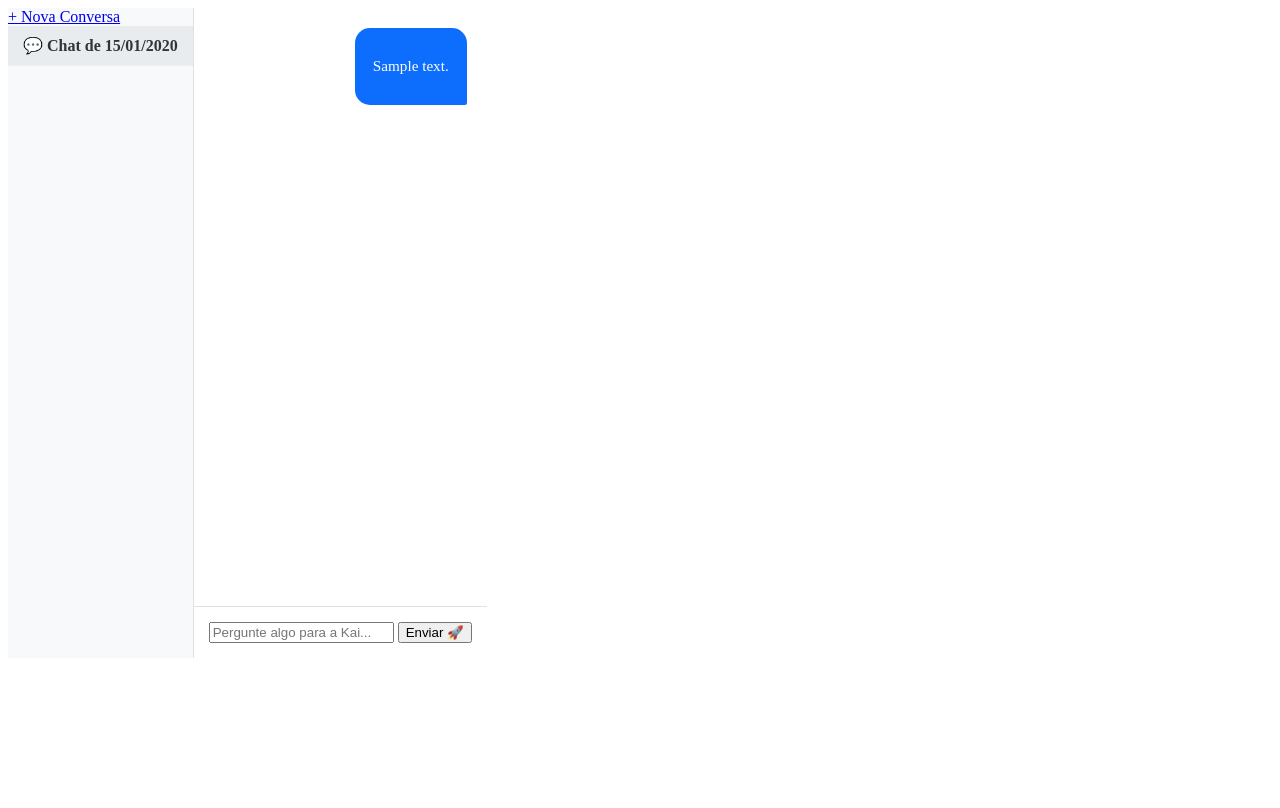
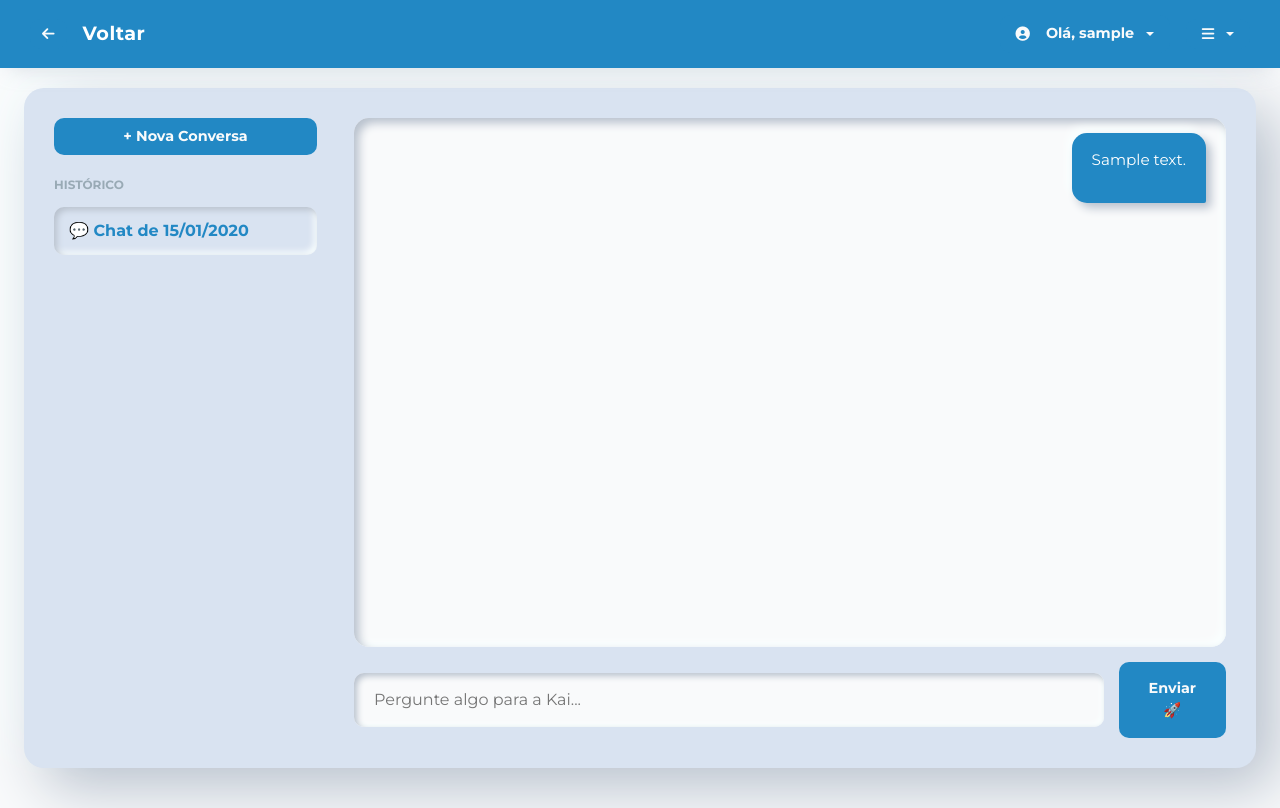
Before and after one commit to EliveltonX2/MundoKaizo, a Django app: page /kai/ in a window 1280 px wide. Before the commit the page ends 658 px from the top, so only its background shows below. Run offline with Django 5.2, Linux system fonts and the light colour scheme; a user stored in the database is signed in; tables that the repository leaves empty hold one stand-in row (values such as "Sample post"); some libraries are stand-ins or nearby versions.

Commit message:
Melhorias kai

```diff
--- /dev/null
+++ b/core/static/core/css/chat.css
@@ -0,0 +1,96 @@
+/* core/static/core/css/chat.css */
+
+.chat-wrapper {
+    /* Calcula a altura da tela menos a navbar (aprox 100px) e o padding */
+    height: calc(100vh - 120px);
+    min-height: 500px;
+    display: flex;
+    gap: 20px;
+}
+
+.sidebar-chats {
+    width: 280px;
+    display: flex;
+    flex-direction: column;
+    border-right: 2px solid #d9e3f1;
+    padding-right: 15px;
+    overflow-y: auto;
+}
+
+.sessao-item {
+    display: block;
+    padding: 12px 15px;
+    color: #5e6e82;
+    text-decoration: none;
+    border-radius: 10px;
+    margin-bottom: 8px;
+    transition: all 0.2s;
+    font-weight: 500;
+}
+
+.sessao-item:hover {
+    background-color: #d9e3f1;
+    color: #2288c4;
+}
+
+.sessao-item.active {
+    background-color: #d9e3f1;
+    color: #2288c4;
+    font-weight: bold;
+    box-shadow: inset 3px 3px 6px #b8c1cd, inset -3px -3px 6px #faffff;
+}
+
+.chat-area {
+    flex-grow: 1;
+    display: flex;
+    flex-direction: column;
+    height: 100%;
+}
+
+.mensagens-box {
+    flex-grow: 1;
+    overflow-y: auto;
+    padding: 15px 20px;
+    display: flex;
+    flex-direction: column;
+    gap: 20px;
+    background-color: #f9fafb;
+    border-radius: 15px;
+    box-shadow: inset 5px 5px 10px #b8c1cd, inset -5px -5px 10px #faffff;
+    margin-bottom: 15px;
+}
+
+.balao {
+    max-width: 85%;
+    padding: 15px 20px;
+    border-radius: 15px;
+    line-height: 1.6;
+    font-size: 0.95rem;
+}
+
+.balao-usuario {
+    align-self: flex-end;
+    background-color: #2288c4;
+    color: #fff;
+    border-bottom-right-radius: 2px;
+    box-shadow: 5px 5px 10px #b8c1cd, -5px -5px 10px #faffff;
+}
+
+.balao-ia {
+    align-self: flex-start;
+    background-color: #ebebeb;
+    color: #5e6e82;
+    border-bottom-left-radius: 2px;
+    box-shadow: 5px 5px 10px #b8c1cd, -5px -5px 10px #faffff;
+}
+
+.input-area {
+    display: flex;
+    gap: 15px;
+    align-items: center;
+}
+
+/* Responsividade: Oculta a barra lateral em telas pequenas */
+@media (max-width: 768px) {
+    .sidebar-chats { display: none; }
+}
--- /dev/null
+++ b/core/static/core/js/chat.js
@@ -0,0 +1,74 @@
+// core/static/core/js/chat.js
+
+function handleEnter(event) {
+    if (event.key === "Enter") enviarMensagem();
+}
+
+function rolarParaBaixo() {
+    const caixa = document.getElementById('caixa-chat');
+    if (caixa) {
+        caixa.scrollTop = caixa.scrollHeight;
+    }
+}
+
+async function enviarMensagem() {
+    const input = document.getElementById('mensagem-input');
+    const caixaChat = document.getElementById('caixa-chat');
+    const boasVindas = document.getElementById('msg-boas-vindas');
+    const texto = input.value;
+
+    if (!texto) return;
+
+    // Remove mensagem de boas-vindas se existir
+    if (boasVindas) boasVindas.remove();
+
+    // Adiciona o balão do usuário na tela
+    caixaChat.innerHTML += `
+        <div class="balao balao-usuario">
+            ${texto}
+        </div>`;
+
+    input.value = '';
+    rolarParaBaixo();
+
+    try {
+        // Usa a urlKaiChat e o csrfToken definidos no HTML
+        const response = await fetch(urlKaiChat, {
+            method: 'POST',
+            headers: {
+                'Content-Type': 'application/json',
+                'X-CSRFToken': csrfToken
+            },
+            body: JSON.stringify({
+                mensagem: texto,
+                sessao_id: sessaoAtualId
+            })
+        });
+
+        const data = await response.json();
+
+        if (data.status === 'sucesso') {
+            // Atualiza o ID da sessão na URL
+            if (!sessaoAtualId && data.sessao_id) {
+                sessaoAtualId = data.sessao_id;
+                window.history.replaceState({}, '', `?sessao=${sessaoAtualId}`);
+            }
+
+            caixaChat.innerHTML += `
+                <div class="balao balao-ia">
+                    <b style="color: #2288c4;">🤖 Kai:</b><br>
+                    ${data.resposta}
+                </div>`;
+        } else {
+            caixaChat.innerHTML += `<div class="balao balao-ia text-danger"><b>Erro:</b> ${data.mensagem}</div>`;
+        }
+    } catch (error) {
+        console.error('Erro:', error);
+        caixaChat.innerHTML += `<div class="balao balao-ia text-danger">Falha ao conectar com o servidor.</div>`;
+    }
+
+    rolarParaBaixo();
+}
+
+// Rola para o final da tela quando a página carregar
+window.onload = rolarParaBaixo;
--- a/core/views.py
+++ b/core/views.py
@@ -203,8 +203,7 @@ def resetar_senha(request, user_id):
     return redirect('painel_gestao')
 
 
-# core/views.py
-from .models import VideoAula # Não esqueça de importar
+
 
 @login_required
 def lista_aulas_view(request, livro_id):
@@ -451,6 +450,7 @@ def criar_turma_view(request):
 def chat_view(request):
     # Pega o ID da sessão da URL (para quando o usuário clica no menu lateral)
     sessao_id = request.GET.get('sessao')
+    nova_conversa = request.GET.get('nova')
 
     if request.method == 'POST':
         try:
@@ -499,10 +499,12 @@ def chat_view(request):
     # Busca todas as conversas antigas para montar o menu lateral
     todas_sessoes = SessaoChat.objects.filter(user=request.user).order_by('-criado_em')
 
-    # Define qual conversa deve ser exibida no meio da tela
-    sessao_atual = None
-    if sessao_id:
+    if nova_conversa == 'true':
+        sessao_atual = None
+
+    elif sessao_id:
         sessao_atual = SessaoChat.objects.filter(id=sessao_id, user=request.user).first()
+
     elif todas_sessoes.exists():
         sessao_atual = todas_sessoes.first()
 
--- a/templates/core/chat.html
+++ b/templates/core/chat.html
@@ -1,137 +1,77 @@
 {% load static %}
-<style>
-    /* Estilos Customizados da Kai */
-    .chat-container { height: calc(100vh - 150px); min-height: 500px; display: flex; }
-    .sidebar-chats { border-right: 1px solid #dee2e6; overflow-y: auto; height: 100%; background-color: #f8f9fa; }
-    .sessao-item { display: block; padding: 10px 15px; color: #333; text-decoration: none; border-bottom: 1px solid #eee; transition: background 0.2s; }
-    .sessao-item:hover, .sessao-item.active { background-color: #e9ecef; font-weight: bold; }
+<!DOCTYPE html>
+<html lang="pt-br">
+<head>
+    <meta charset="UTF-8">
+    <meta name="viewport" content="width=device-width, initial-scale=1.0">
+    <title>Kai - Inteligência Artificial</title>
 
-    .chat-area { display: flex; flex-direction: column; height: 100%; padding: 0; }
-    .mensagens-box { flex-grow: 1; overflow-y: auto; padding: 20px; background-color: #ffffff; display: flex; flex-direction: column; gap: 15px; }
+    <link href="https://cdn.jsdelivr.net/npm/bootstrap@5.3.0/dist/css/bootstrap.min.css" rel="stylesheet">
+    <link rel="stylesheet" href="https://cdnjs.cloudflare.com/ajax/libs/font-awesome/6.0.0/css/all.min.css">
 
-    /* Balões de Mensagem */
-    .balao { max-width: 80%; padding: 12px 18px; border-radius: 15px; line-height: 1.5; font-size: 0.95rem; }
-    .balao-usuario { align-self: flex-end; background-color: #0d6efd; color: white; border-bottom-right-radius: 2px; }
-    .balao-ia { align-self: flex-start; background-color: #f1f3f5; color: #212529; border-bottom-left-radius: 2px; border: 1px solid #e9ecef; }
+    <link rel="stylesheet" href="{% static 'core/css/app.css' %}">
+    <link rel="stylesheet" href="{% static 'core/css/chat.css' %}">
+</head>
+<body>
 
-    .input-area { padding: 15px; background: #fff; border-top: 1px solid #dee2e6; }
-</style>
+    {% url 'estante' as url_voltar %}
+    {% include 'includes/navbar.html' with back_url=url_voltar custom_title='Voltar' %}
 
-<div class="container-fluid mt-3">
-    <div class="row chat-container shadow-sm border rounded">
+    <div class="container-fluid px-md-4">
+        <div class="card-panel chat-wrapper">
 
-        <div class="col-md-3 d-none d-md-block sidebar-chats p-0">
-            <div class="p-3 border-bottom text-center">
-                <a href="{% url 'kai_chat' %}" class="btn btn-outline-primary w-100">+ Nova Conversa</a>
+            <div class="sidebar-chats">
+                <div class="mb-3">
+                    <a href="{% url 'kai_chat' %}?nova=true" class="btn-morph w-100 text-center text-decoration-none">
+                        + Nova Conversa
+                    </a>
                 </div>
+
+                <div class="dropdown-header px-0 mb-2">Histórico</div>
+
                 {% for sessao in sessoes %}
                     <a href="?sessao={{ sessao.id }}" class="sessao-item {% if sessao_atual and sessao_atual.id == sessao.id %}active{% endif %}">
                         💬 Chat de {{ sessao.criado_em|date:"d/m/Y" }}
                     </a>
                 {% empty %}
-                <p class="text-muted text-center mt-3 p-2"><small>Nenhuma conversa ainda.</small></p>
+                    <p class="text-muted text-center mt-3 p-2" style="font-size: 0.85rem;">Nenhuma conversa ainda.</p>
                 {% endfor %}
             </div>
 
-        <div class="col-md-9 chat-area">
+            <div class="chat-area">
                 <div id="caixa-chat" class="mensagens-box">
                     {% if not historico %}
                         <div class="text-center text-muted my-auto" id="msg-boas-vindas">
-                        <h4>Olá! Eu sou a Kai 👋</h4>
-                        <p>Como posso ajudar nas suas aulas hoje?</p>
+                            <h4 style="color: #2288c4; font-weight: 700;">Olá! Eu sou a Kai 👋</h4>
+                            <p style="color: #5e6e82;">Como posso ajudar nas suas aulas hoje?</p>
                         </div>
                     {% endif %}
 
                     {% for msg in historico %}
                         <div class="balao {% if msg.is_user %}balao-usuario{% else %}balao-ia{% endif %}">
-                        {% if not msg.is_user %}<b>🤖 Kai:</b><br>{% endif %}
+                            {% if not msg.is_user %}<b style="color: #2288c4;">🤖 Kai:</b><br>{% endif %}
                             {{ msg.html_texto|safe }}
                         </div>
                     {% endfor %}
                 </div>
 
                 <div class="input-area">
-                <div class="input-group">
-                    <input type="text" id="mensagem-input" class="form-control" placeholder="Pergunte algo para a Kai..." onkeypress="handleEnter(event)">
-                    <button class="btn btn-primary" onclick="enviarMensagem()">Enviar 🚀</button>
+                    <input type="text" id="mensagem-input" class="search-input" style="flex-grow: 1; padding: 15px 20px; font-size: 1rem;" placeholder="Pergunte algo para a Kai..." onkeypress="handleEnter(event)">
+                    <button class="btn-morph py-3 px-4" onclick="enviarMensagem()">
+                        Enviar 🚀
+                    </button>
                 </div>
             </div>
-        </div>
+
         </div>
     </div>
 
     <script>
         const csrfToken = '{{ csrf_token }}';
-    // Armazena o ID da sessão atual. Se for nova, começa como null.
+        const urlKaiChat = '{% url "kai_chat" %}'; // A URL do backend
         let sessaoAtualId = {% if sessao_atual %}{{ sessao_atual.id }}{% else %}null{% endif %};
+    </script>
 
-    // Permite enviar apertando a tecla 'Enter'
-    function handleEnter(event) {
-        if (event.key === "Enter") enviarMensagem();
-    }
-
-    async function enviarMensagem() {
-        const input = document.getElementById('mensagem-input');
-        const caixaChat = document.getElementById('caixa-chat');
-        const boasVindas = document.getElementById('msg-boas-vindas');
-        const texto = input.value;
-
-        if (!texto) return;
-
-        // Remove a mensagem de boas vindas, se existir
-        if (boasVindas) boasVindas.remove();
-
-        // Adiciona o balão do usuário na tela imediatamente
-        caixaChat.innerHTML += `
-            <div class="balao balao-usuario">
-                ${texto}
-            </div>`;
-
-        input.value = '';
-        caixaChat.scrollTop = caixaChat.scrollHeight;
-
-        try {
-            const response = await fetch('{% url "kai_chat" %}', {
-                method: 'POST',
-                headers: {
-                    'Content-Type': 'application/json',
-                    'X-CSRFToken': csrfToken
-                },
-                body: JSON.stringify({
-                    mensagem: texto,
-                    sessao_id: sessaoAtualId
-                })
-            });
-
-            const data = await response.json();
-
-            if (data.status === 'sucesso') {
-                // Atualiza o ID da sessão se for a primeira mensagem de uma nova conversa
-                if (!sessaoAtualId && data.sessao_id) {
-                    sessaoAtualId = data.sessao_id;
-                    window.history.replaceState({}, '', `?sessao=${sessaoAtualId}`);
-                }
-
-                // Exibe o balão de resposta da Kai
-                caixaChat.innerHTML += `
-                    <div class="balao balao-ia">
-                        <b>🤖 Kai:</b><br>
-                        ${data.resposta}
-                    </div>`;
-            } else {
-                caixaChat.innerHTML += `<div class="balao balao-ia text-danger"><b>Erro:</b> ${data.mensagem}</div>`;
-            }
-        } catch (error) {
-            console.error('Erro:', error);
-            caixaChat.innerHTML += `<div class="balao balao-ia text-danger">Falha ao conectar.</div>`;
-        }
-
-        caixaChat.scrollTop = caixaChat.scrollHeight;
-    }
-
-    // Rola para o final da tela assim que a página carrega
-    window.onload = function() {
-        const caixa = document.getElementById('caixa-chat');
-        if(caixa) caixa.scrollTop = caixa.scrollHeight;
-    };
-</script>
+    <script src="{% static 'core/js/chat.js' %}"></script>
+</body>
+</html>
```
Also changed, not shown: core/services.py (+35 -13 lines). Lines whose indentation alone changed are shown as unchanged.
